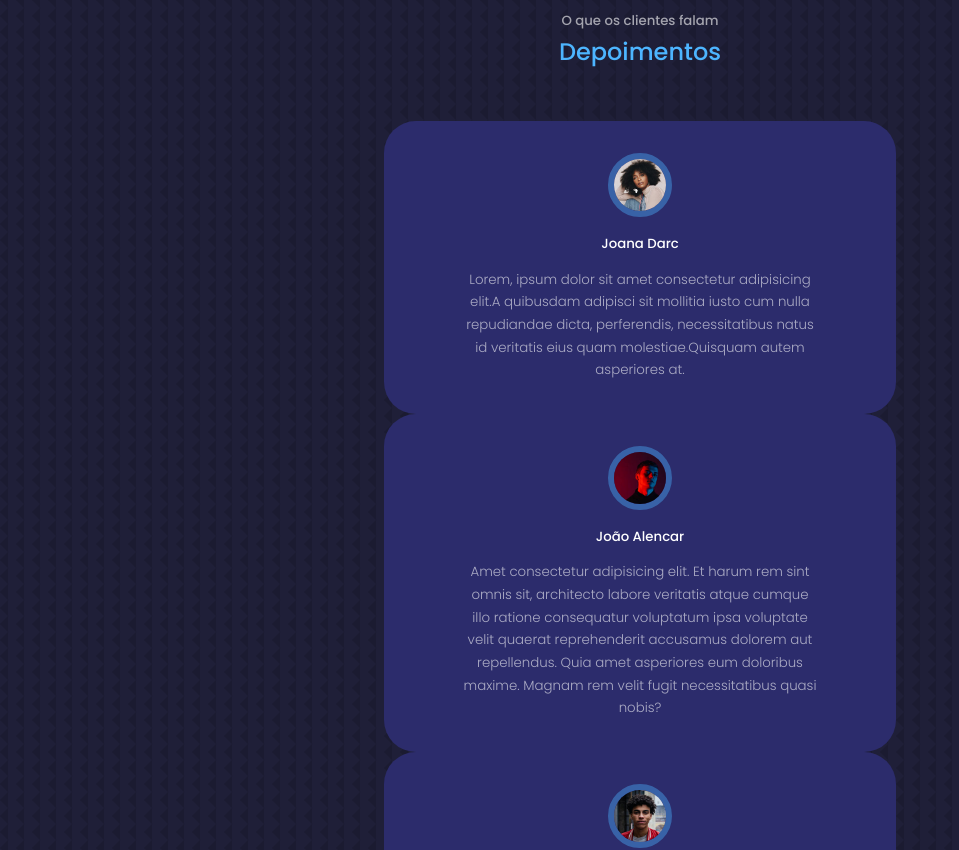
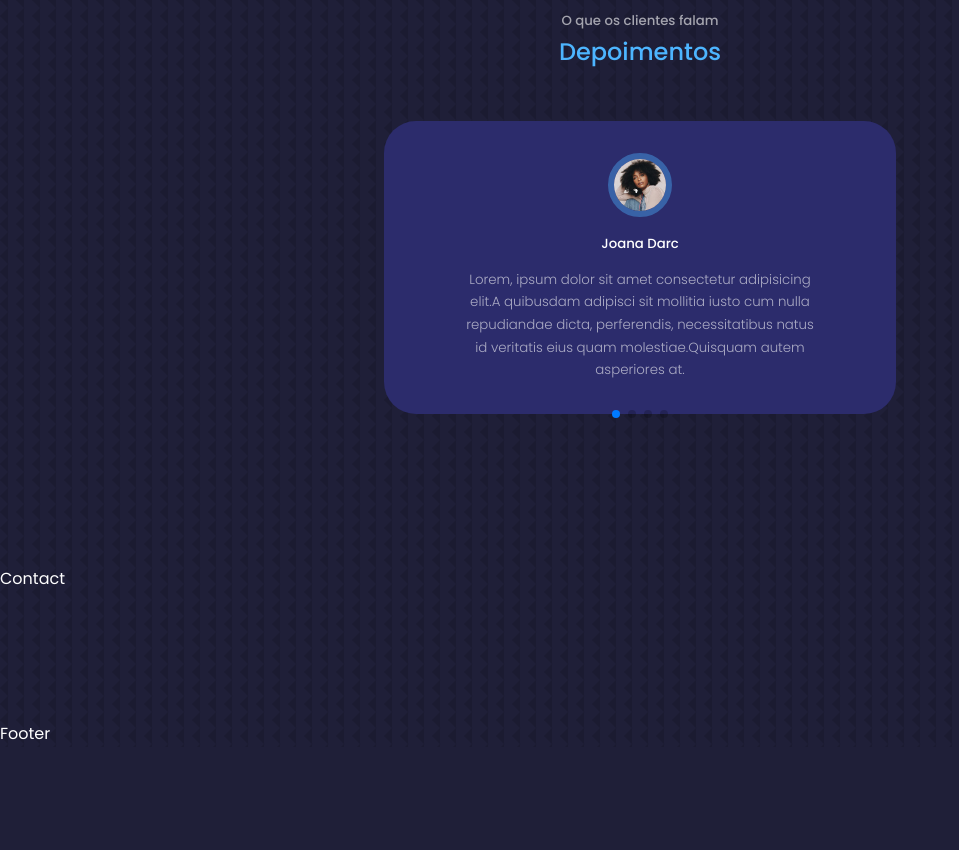
Before and after one commit to Jonathan-Galhardo/Portfolio-React, a React (Create React App) app: page / in a window 1280 px wide. Shown: the part 4120-4970 px from the top of the page, without its empty margins (0-959 px from the left). After the commit the page ends 4867 px from the top, so only its background shows below. Built offline with nearby package versions, Linux system fonts and the light colour scheme.

Commit message:
Swiper React Depoimentos

```diff
--- a/package.json
+++ b/package.json
@@ -10,6 +10,7 @@
     "react-dom": "^18.2.0",
     "react-icons": "^4.4.0",
     "react-scripts": "5.0.1",
+    "swiper": "^8.3.2",
     "web-vitals": "^2.1.4"
   },
   "scripts": {
--- a/src/components/testimonials/Testimonials.jsx
+++ b/src/components/testimonials/Testimonials.jsx
@@ -4,6 +4,16 @@ import AVAT1 from '../../assets/avatar1.jpg'
 import AVAT2 from '../../assets/avatar2.jpg'
 import AVAT3 from '../../assets/avatar3.jpg'
 import AVAT4 from '../../assets/avatar4.jpg'
+
+// import Swiper core and required modules
+import { Navigation, Pagination, Scrollbar, A11y } from 'swiper';
+
+import { Swiper, SwiperSlide } from 'swiper/react';
+
+// Import Swiper styles
+import 'swiper/css';
+import 'swiper/css/pagination';
+
 
 const data = [
   {
@@ -14,7 +24,7 @@ const data = [
   {
     avatar: AVAT2,
     name: 'João Alencar',
-    review: 'Amet consectetur adipisicing elit. Et harum rem sint omnis sit, architecto labore veritatis atque cumque illo ratione consequatur voluptatum ipsa voluptate velit quaerat reprehenderit accusamus dolorem aut repellendus. Quia amet asperiores eum doloribus maxime. Magnam rem velit fugit necessitatibus quasi nobis?',
+    review: 'Amet consectetur omnis sit, architecto labore veritatis atque cumque illo ratione consequatur voluptatum ipsa voluptate velit quaerat reprehenderit accusamus dolorem aut repellendus. Quia amet asperiores eum doloribus maxime. Magnam rem velit fugit necessitatibus quasi nobis?',
   },
   {
     avatar: AVAT3,
@@ -23,8 +33,8 @@ const data = [
   },
   {
     avatar: AVAT4,
-    name: 'Maria Ritta',
-    review: 'Ipsum dolor sit, amet consectetur adipisicing elit. Alias, nulla libero. Natus molestiae velit eum corporis. Nihil minus est aspernatur facere, atque ducimus reiciendis pariatur possimus praesentium consequatur tenetur mollitia corrupti aperiam libero a veritatis quod. Dolorum eaque consectetur officia. Veritatis doloremque ab in ullam nulla fugit ducimus iure accusantium!',
+    name: 'Maria',
+    review: 'Alias, nulla libero. Natus molestiae velit eum corporis. Nihil minus est aspernatur facere, atque ducimus reiciendis pariatur possimus praesentium consequatur tenetur mollitia corrupti aperiam libero a veritatis quod. Dolorum e ure accusantium!',
   },
 ]
 
@@ -34,21 +44,30 @@ const Testimonials = () => {
       <h5>O que os clientes falam</h5>
       <h2>Depoimentos</h2>
 
-      <div className='container testimonials__container'>
+      <Swiper className='container testimonials__container'
+        // install Swiper modules
+        modules={[Pagination]}
+        spaceBetween={40}
+        slidesPerView={1}
+        navigation
+        pagination={{ clickable: true }}
+        scrollbar={{ draggable: true }}
+        onSwiper={(swiper) => console.log(swiper)}
+        onSlideChange={() => console.log('slide change')}>
         {
           data.map(({ avatar, name, review }, index) => {
             return (
-              <article key={index} className='testimonial' >
+              <SwiperSlide key={index} className='testimonial' >
                 <div className="client__avatar">
                   <img src={avatar} />
                 </div>
                 <h5 className='client__name'>{name}</h5>
                 <small className='client__review'>{review}</small>
-              </article>
+              </SwiperSlide>
             )
           })
         }
-      </div>
+      </Swiper>
     </section >
   )
 }
--- a/src/components/testimonials/testimonials.css
+++ b/src/components/testimonials/testimonials.css
@@ -4,6 +4,9 @@
 
 .container.testimonials__container {
   width: 40%;
+  height: auto;
+
+
  }
 
  .client__avatar {
@@ -22,6 +25,7 @@
   padding: 2rem;
   border-radius: 2rem;
   user-select: none;
+
  }
 
  .client__review {
```
Also changed, not shown: 1 other file (tests, documents, lock files or other folders).
